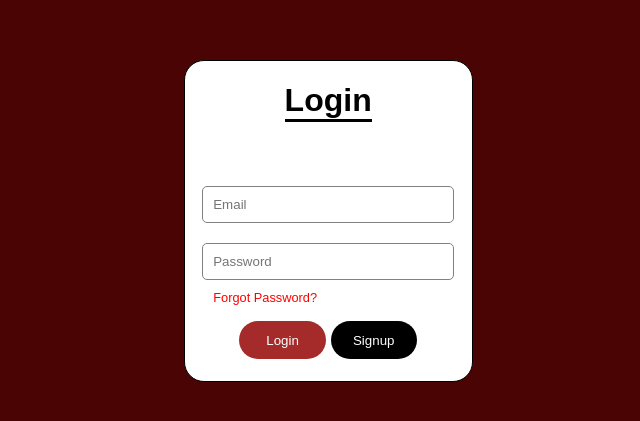
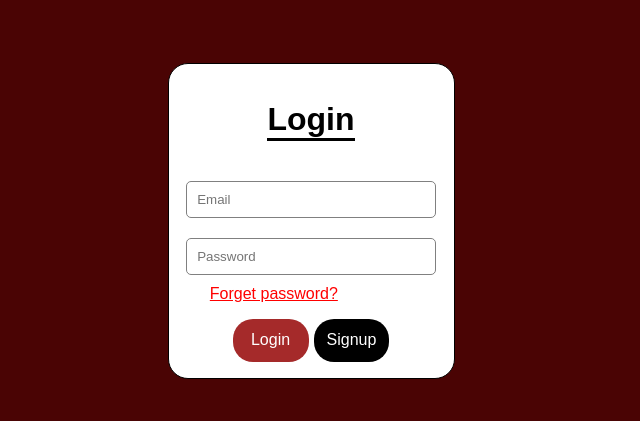
Before and after one commit to ibrahemkhalsharif-cmd/E-commerce-Website, a React (Create React App) app in the folder e-commerce-website/: page /login in a window 1280 px wide. Shown: the part 179-600 px from the top of the page, without its empty margins (346-986 px from the left). Built offline with nearby package versions, Linux system fonts and the light colour scheme.

Commit message:
Resolved the error when someone makes the screen smaller, Changed some of the class names. Changed from submit to button, removed some styles. handled navigation. component forgot password creeated. removed some unneeded hooks/imports

```diff
--- a/e-commerce-website/src/App.js
+++ b/e-commerce-website/src/App.js
@@ -3,6 +3,7 @@ import { Navigate } from 'react-router-dom';
 import { useState } from 'react';
 import Login from './Components/Authentication/login'
 import Signup from './Components/Authentication/signup'
+import ForgotPassword from './Components/Authentication/forgotPassword';
 function App() {
   const [activeTab, setActiveTab] = useState('login');
   return (
@@ -11,6 +12,7 @@ function App() {
 
         <Route path="/login" element={<Login setActiveTab ={setActiveTab} activeTab={activeTab}/>} />
         <Route path="/signup" element={<Signup  setActiveTab ={setActiveTab} activeTab={activeTab}/>} />
+        <Route path="/forgot-password" element={<ForgotPassword />} />
          <Route path="*" element={<Navigate to="/login" replace />} />
       </Routes>
 
--- a/e-commerce-website/src/Components/Authentication/authentication.module.css
+++ b/e-commerce-website/src/Components/Authentication/authentication.module.css
@@ -1,86 +1,112 @@
-body , html{
+body,
+html {
     display: flex;
     height: 100vh;
     width: 100vw;
     justify-content: center;
     align-items: center;
-    margin:0;
-    padding:0;
+    margin: 0;
+    padding: 0;
     font-family: sans-serif;
-    /*background-image: linear-gradient(to right, #000000, #F0F8FF);*/
     background-color: #4A0404
+}
+
+h1 {
+    border-bottom: solid;
+    margin-bottom: -1%;
 
 }
-h1{
-    border-bottom: solid;
 
-}
-.container{
-    display:flex;
+.container {
+    display: flex;
     background-color: rgb(255, 255, 255);
-
+    padding: 1rem;
     flex-direction: column;
-    width:130%;
-    height: 40vh;
+    width: 100%;
+    height: auto;
     align-items: center;
     border-radius: 20px;
     border: 1px solid black;
 }
-.forgotpassword{
+
+.forgotPassword {
     display: flex;
     width: 80%;
     flex-direction: flex-start;
 }
-.forgotpassword a{
-    text-decoration: none;
+
+.forgetPasswordButton {
+    background: none;
+    border: none;
     color: red;
-    font-size: 0.8rem;
+    cursor: pointer;
+    text-decoration: underline;
+    padding: 0;
+    font-size: 1rem;
 }
-.forgotpassword a:hover{
-    text-decoration: underline;
-    color: black;
+
+.forgetPasswordButton:hover {
+    color: #4A0404;
+    transition: 0.3s;
 }
-input{
-    margin:10px;
-    padding:10px;
-    width:80%;
+
+.forgetPasswordButton:active {
+    transform: scale(0.98);
+    transition: 0.1s;
+}
+
+input {
+    margin: 10px;
+    padding: 10px;
+    width: 90%;
     border-radius: 5px;
-    border:1px solid gray;
+    border: 1px solid gray;
 }
-.submit{
+
+.submit {
     margin-top: 1rem;
     background-color: brown;
     color: white;
-    border:none;
+    border: none;
     border-radius: 20px;
     cursor: pointer;
-    width:30%;
-    height: 3vw;
+    width: 30%;
+    height: auto;
+      font-size: 1rem;
 }
 
-.buttonnotactive{
+.buttonNotActive {
+    font-size: 1rem;
+
     background-color: black;
-     margin-top: 1rem;
-      border:none;
+    color: white;
+    margin-top: 1rem;
+    border: none;
     border-radius: 20px;
     cursor: pointer;
-    width:30%;
-    height: 3vw;
+    width: 30%;
+    padding: 0.8rem;
+    height: auto;
 
 }
-.buttonnotactive:hover{
+
+.buttonNotActive:hover {
     background-color: #4A0404;
     color: white;
     transition: 0.3s;
 }
-.submit:hover{
+
+.submit:hover {
     background-color: #4A0404;
     transition: 0.3s;
 }
-.submit:active{
+
+.submit:active {
     transform: scale(0.98);
-    transition: 0.1s;}
-.buttons{
+    transition: 0.1s;
+}
+
+.buttons {
     width: 100%;
     display: flex;
     flex-direction: row;
@@ -88,9 +114,10 @@ input{
     gap: 5px;
 }
 
-.hidden{
+.hidden {
     display: none;
 }
-.error{
-    color:red ;
+
+.error {
+    color: red;
 }
--- /dev/null
+++ b/e-commerce-website/src/Components/Authentication/forgotPassword.js
@@ -0,0 +1,63 @@
+import styles from './authentication.module.css';
+import { useNavigate } from 'react-router-dom';
+import { useState } from 'react';
+export default function ForgotPassword({ setActiveTab, activeTab }) {
+    const [error, setError] = useState('');
+    const [email, setEmail] = useState('');
+    const [password, setPassword] = useState('');
+    const [resetStage, setResetStage] = useState(1);
+    const navigate = useNavigate();
+    const handleForgotPassword = () => {
+        const users = JSON.parse(localStorage.getItem('userData')) || [];
+        if (resetStage == 1) {
+            const user_found = users.find((user) => user.email == email);
+            if (user_found) {
+                setError('');
+                setResetStage(2);
+
+            }
+            else {
+                setError('Email not found');
+            }
+
+
+        }
+        else if (resetStage == 2) {
+            users.forEach((user) => {
+                if (user.email == email) {
+                    user.password = password;
+                }
+            });
+
+            localStorage.setItem('userData', JSON.stringify(users));
+            alert('Password reset successful!');
+            setEmail('');
+            setPassword('');
+            setError('');
+            setResetStage(1);
+            navigate('/login');
+
+
+
+
+        }
+    }
+    return (
+        <div className={styles.container}>
+            <h1>Forgot Password</h1>
+            <p className={styles.error}>{error}</p>
+            <input type='email' placeholder='Email' className={styles.email} onChange={(e) => { setEmail(e.target.value) }}></input>
+            {resetStage == 2 && (
+                <input
+                    type="password"
+                    placeholder="New Password"
+                    className={styles.password}
+                    value={password}
+                    onChange={(e) => setPassword(e.target.value)}
+                />
+            )}
+            <button className={styles.resetPassword + ' ' + styles.submit} onClick={handleForgotPassword}>{resetStage == 1 ? "Next" : "Reset password"}</button>
+
+        </div>
+    );
+}
--- a/e-commerce-website/src/Components/Authentication/login.js
+++ b/e-commerce-website/src/Components/Authentication/login.js
@@ -1,4 +1,4 @@
-import { act, use, useState } from 'react';
+import {  useState } from 'react';
 import styles from './authentication.module.css'
 import { useNavigate } from 'react-router-dom';
 
@@ -7,15 +7,12 @@ export default function Login({ setActiveTab, activeTab }) {
     const [email, setEmail] = useState('');
     const [password, setPassword] = useState('');
     const [error, setError] = useState(false);
-    const [resetStage, setResetStage] = useState(1);
-    const [action, setAction] = useState('Login');
-    const [user, setUser] = useState('');
     const navigate = useNavigate();
 
 
     const handleLogin = () => {
 
-        if (action == "Login") {
+
             const users = JSON.parse(localStorage.getItem('userData')) || [];
             const user_found = users.find((user) => user.email === email && user.password === password);
             if (user_found) {
@@ -28,46 +25,59 @@ export default function Login({ setActiveTab, activeTab }) {
                 setError('Invalid email or password');
 
             }
-        }
+
     }
-    const handleForgotPassword = () => {
-        const users = JSON.parse(localStorage.getItem('userData')) || [];
-        if (resetStage == 1) {
-            const user_found = users.find((user) => user.email == email);
-            if (user_found) {
-                setError('');
-                setResetStage(2);
-            }
-            else {
-                setError('Email not found');
-            }
+    // const handleForgotPassword = () => {
+    //     const users = JSON.parse(localStorage.getItem('userData')) || [];
+    //     if (resetStage == 1) {
+    //         const user_found = users.find((user) => user.email == email);
+    //         if (user_found) {
+    //             setError('');
+    //             setResetStage(2);
+    //         }
+    //         else {
+    //             setError('Email not found');
+    //         }
 
 
-        }
-        else if (resetStage == 2) {
-            users.forEach((user) => {
-                if (user.email == email) {
-                    user.password = password;
-                }
-            });
+    //     }
+    //     else if (resetStage == 2) {
+    //         users.forEach((user) => {
+    //             if (user.email == email) {
+    //                 user.password = password;
+    //             }
+    //         });
 
-            localStorage.setItem('userData', JSON.stringify(users));
-            alert('Password reset successful!');
-            setEmail('');
-            setUser('');
-            setPassword('');
-            setError('');
-            setAction('Login');
-            setResetStage(1);
-        }
+    //         localStorage.setItem('userData', JSON.stringify(users));
+    //         alert('Password reset successful!');
+    //         setEmail('');
+    //         setUser('');
+    //         setPassword('');
+    //         setError('');
+    //         setAction('Login');
+    //         setResetStage(1);
+    //     }
+    // }
+    const handleNavigateSignup =()=>{
+        navigate('/signup');
+        setActiveTab('signup');
+    }
+    const handleLoginClick =()=>{
+        setActiveTab('login');
+        handleLogin();
+    }
+    const handleForgotPasswordClick =()=>{
+        setActiveTab('forgotPassword');
+        navigate('/forgot-password');
+
     }
     return (
         <div className={styles.container}>
-            <h1>{action}</h1>
+            <h1>Login</h1>
             <p className={styles.error}>{error}</p>
             <input type="email" id="email" placeholder="Email" className={styles.email} value={email} onChange={(e) => { setEmail(e.target.value) }}></input>
 
-            {!(action == "Forgot password" && resetStage == 1) && (
+
                 <input
                     type="password"
                     placeholder="Password"
@@ -75,30 +85,27 @@ export default function Login({ setActiveTab, activeTab }) {
                     value={password}
                     onChange={(e) => setPassword(e.target.value)}
                 />
-            )}
-            {action == 'Login' && (
-                <div className={styles.forgotpassword}>
-                    <a href='#' className={styles.forgetpassword} onClick={() => { setAction("Forgot password") }}>Forgot Password?</a>
-                </div>
-            )}
-            {!(action == "Forgot password") && (
-                <div className={styles.buttons}>
-                    <button type="submit" id="submit" className={`${styles.submit} ${activeTab == 'login' ? styles.login : styles.buttonnotactive}`} onClick={() => { setActiveTab("login"); handleLogin(); }}>Login</button>
-                    <button type="submit" id='submit' className={`${styles.submit} ${activeTab == 'signup' ? styles.signup : styles.buttonnotactive}`} onClick={() => {
-                        navigate('/signup');
-                        setActiveTab('signup');
 
 
-                    }}>Signup</button>
+                <div className={styles.forgotPassword}>
+                    <button className={styles.forgetPasswordButton}onClick={handleForgotPasswordClick}>Forget password?</button>
                 </div>
-            )}
-            {(action == "Forgot password") && (
-                <button className={styles.resetPassword + ' ' + styles.submit} onClick={handleForgotPassword}>{resetStage == 1 ? "Next" : "Reset password"}</button>
-            )}
 
+
+                <div className={styles.buttons}>
+                    <button type="submit" id="submit" className={` ${activeTab == 'login' ?  styles.submit : styles.buttonNotActive}`} onClick={ handleLoginClick }>Login</button>
+                    <button type="button" id='submit' className={` ${activeTab == 'signup' ?  styles.submit: styles.buttonNotActive}`} onClick={handleNavigateSignup}>Signup</button>
+                </div>
 
 
 
         </div>
     );
 }
+//responsive design check
+//change class names check
+//change it to button check
+//remove the styles that dont exist check
+//Handle navagation after login/signup check
+//add a forgot password component check
+//remove action check
--- a/e-commerce-website/src/Components/Authentication/signup.js
+++ b/e-commerce-website/src/Components/Authentication/signup.js
@@ -36,6 +36,10 @@ export default function Signup({ setActiveTab, activeTab }) {
         setError('');
 
     }
+    const handleNavigate =()=>{
+        navigate('/login');
+        setActiveTab('login');
+    }
 
     return (
         <div className={styles.container}>
@@ -54,19 +58,9 @@ export default function Signup({ setActiveTab, activeTab }) {
 
 
             <div className={styles.buttons}>
-                <button type="submit" id="submit" className={`${styles.submit} ${activeTab == 'login' ? styles.login : styles.buttonnotactive}`} onClick={() => {
-                    navigate('/login');
-                    setActiveTab('login');
-                }}>Login</button>
-                <button type="submit" id='submit' className={`${styles.submit} ${activeTab == 'signup' ? styles.signup : styles.buttonnotactive}`} onClick={() => {
-                    handleSignup();
-                }}>Signup</button>
+                <button type="button" id="submit" className={ `${activeTab == 'login' ? styles.submit : styles.buttonNotActive }`} onClick={handleNavigate}>Login</button>
+                <button type="submit" id='submit' className={`${activeTab == 'signup' ? styles.submit : styles.buttonNotActive}`} onClick={() => {handleSignup();}}>Signup</button>
             </div>
-
-
-
-
-
 
         </div>
     );
```
